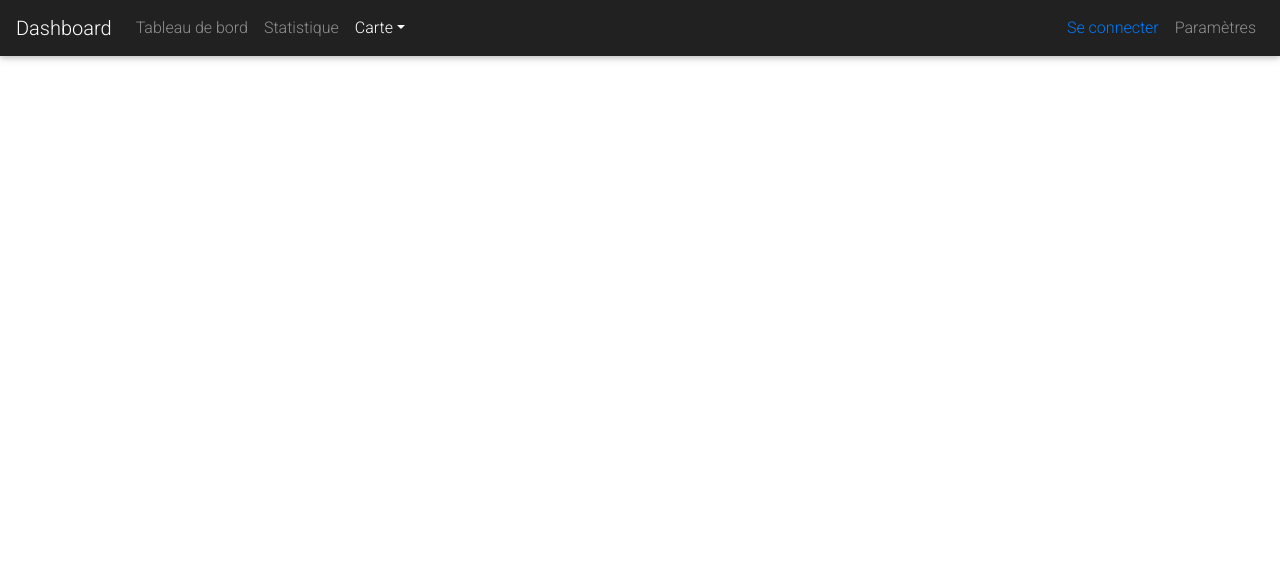
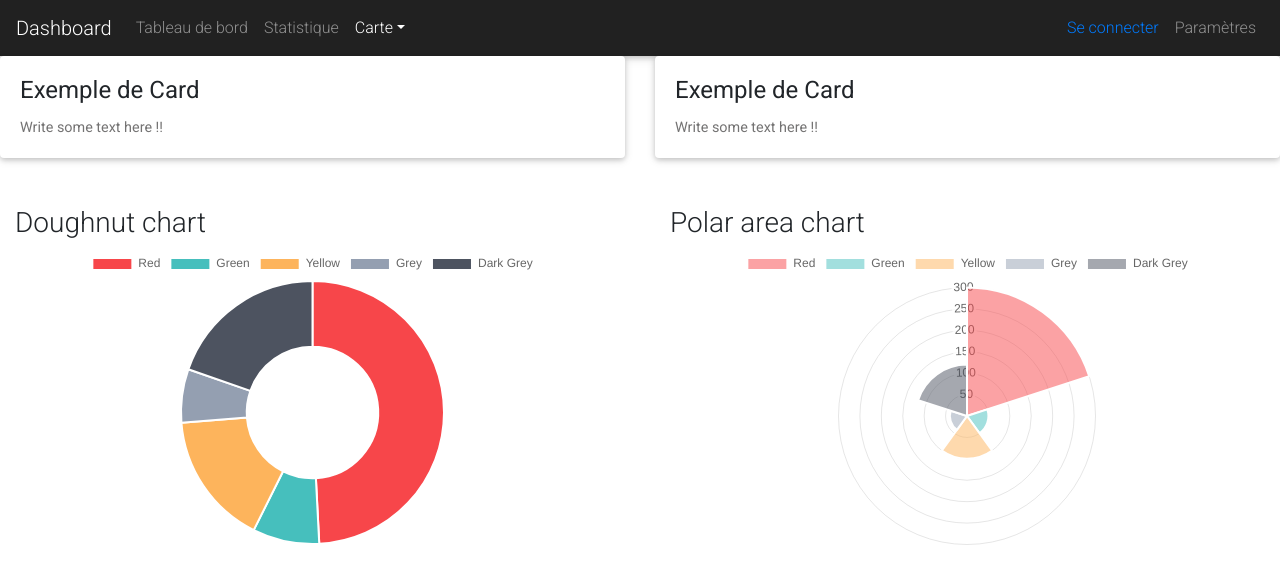
Before and after one commit to JonathanJouffroy/react, a React (Create React App) app: page /page2 in a window 1280 px wide. Shown: the top 584 px of the page. Built offline with nearby package versions, Linux system fonts and the light colour scheme.

Commit message:
dashboard

```diff
--- a/package.json
+++ b/package.json
@@ -7,6 +7,7 @@
     "@testing-library/react": "^9.3.2",
     "@testing-library/user-event": "^7.1.2",
     "bootstrap": "^4.4.1",
+    "chart.js": "^2.9.3",
     "mdbreact": "^4.25.3",
     "react": "^16.13.0",
     "react-bootstrap": "^1.0.0-beta.17",
--- a/src/views/Page2.js
+++ b/src/views/Page2.js
@@ -1,7 +1,10 @@
 import React from 'react';
 import {Link} from 'react-router-dom';
 import {Navbar, NavDropdown, Nav } from 'react-bootstrap';
-import 'bootstrap/dist/css/bootstrap.min.css'
+import 'bootstrap/dist/css/bootstrap.min.css';
+import { MDBContainer, MDBRow ,MDBCol, MDBCard, MDBCardBody, MDBCardTitle, MDBCardText } from 'mdbreact';
+import { Polar, Doughnut } from 'react-chartjs-2';
+
 class Page2 extends React.Component {
 
 
@@ -9,10 +12,45 @@ constructor(props) {
   super(props)
 }
 
+state = {
+    dataPolar: {
+        datasets: [
+          {
+            data: [300, 50, 100, 40, 120],
+            backgroundColor: [
+              "rgba(247, 70, 74, 0.5)",
+              "rgba(70, 191, 189, 0.5)",
+              "rgba(253, 180, 92, 0.5)",
+              "rgba(148, 159, 177, 0.5)",
+              "rgba(77, 83, 96, 0.5)"
+            ],
+            label: "My dataset" // for legend
+          }
+        ],
+        labels: ["Red", "Green", "Yellow", "Grey", "Dark Grey"]
+      },
+    dataDoughnut: {
+      labels: ["Red", "Green", "Yellow", "Grey", "Dark Grey"],
+      datasets: [
+        {
+          data: [300, 50, 100, 40, 120],
+          backgroundColor: ["#F7464A", "#46BFBD", "#FDB45C", "#949FB1", "#4D5360"],
+          hoverBackgroundColor: [
+            "#FF5A5E",
+            "#5AD3D1",
+            "#FFC870",
+            "#A8B3C5",
+            "#616774"
+          ]
+        }
+      ]
+    }
+  }
 
   render() {
 
     return (
+        <div>
             <Navbar collapseOnSelect expand="lg" bg="dark" variant="dark">
                 <Navbar.Brand href="#home">Dashboard</Navbar.Brand>
                 <Navbar.Toggle aria-controls="responsive-navbar-nav" />
@@ -33,6 +71,44 @@ constructor(props) {
                 </Nav>
             </Navbar.Collapse>
             </Navbar>
+            <MDBRow>
+                <MDBCol>
+                    <MDBCard>
+                        <MDBCardBody>
+                            <MDBCardTitle>Exemple de Card</MDBCardTitle>
+                            <MDBCardText>
+                                Write some text here !!
+                            </MDBCardText>
+                        </MDBCardBody>
+                    </MDBCard>
+                </MDBCol>
+                <MDBCol>
+                    <MDBCard>
+                        <MDBCardBody>
+                            <MDBCardTitle>Exemple de Card</MDBCardTitle>
+                            <MDBCardText>
+                                Write some text here !!
+                            </MDBCardText>
+                        </MDBCardBody>
+                    </MDBCard>
+                </MDBCol>
+            </MDBRow>
+
+            <MDBRow>
+                <MDBCol>
+                    <MDBContainer>
+                        <h3 className="mt-5">Doughnut chart</h3>
+                        <Doughnut data={this.state.dataDoughnut} options={{ responsive: true }} />
+                    </MDBContainer>
+                </MDBCol>
+                <MDBCol>
+                    <MDBContainer>
+                        <h3 className="mt-5">Polar area chart</h3>
+                        <Polar data={this.state.dataPolar} options={{ responsive: true }} />
+                    </MDBContainer>
+                </MDBCol>
+            </MDBRow>
+        </div>
     );
     }
 }
--- a/src/views/Page3.js
+++ b/src/views/Page3.js
@@ -0,0 +1,39 @@
+import React from 'react';
+import {Link} from 'react-router-dom';
+import {Navbar, NavDropdown, Nav } from 'react-bootstrap';
+import 'bootstrap/dist/css/bootstrap.min.css'
+class Page3 extends React.Component {
+
+  render() {
+
+  return (
+      <div>
+    <Navbar collapseOnSelect expand="lg" bg="dark" variant="dark">
+  <Navbar.Brand href="#home">Dashboard</Navbar.Brand>
+  <Navbar.Toggle aria-controls="responsive-navbar-nav" />
+  <Navbar.Collapse id="responsive-navbar-nav">
+    <Nav className="mr-auto">
+      <Nav.Link href="#features">Tableau de bord</Nav.Link>
+      <Nav.Link href="#pricing">Statistique</Nav.Link>
+      <NavDropdown title="Carte" id="collasible-nav-dropdown">
+        <NavDropdown.Item href="#action/3.1">Monde</NavDropdown.Item>
+        <NavDropdown.Item href="#action/3.1">France</NavDropdown.Item>
+      </NavDropdown>
+    </Nav>
+    <Nav>
+      <Nav.Link> <Link to='/Page3'>Se connecter</Link></Nav.Link>
+      <Nav.Link eventKey={2} href="#memes">
+        Paramètres
+      </Nav.Link>
+    </Nav>
+  </Navbar.Collapse>
+</Navbar>
+<Nav>
+    <Nav.Link></Nav.Link>
+</Nav>
+</div>
+
+  );
+}
+}
+export default Page3;
```
Also changed, not shown: 1 other file (tests, documents, lock files or other folders). Lines whose indentation alone changed are shown as unchanged.
